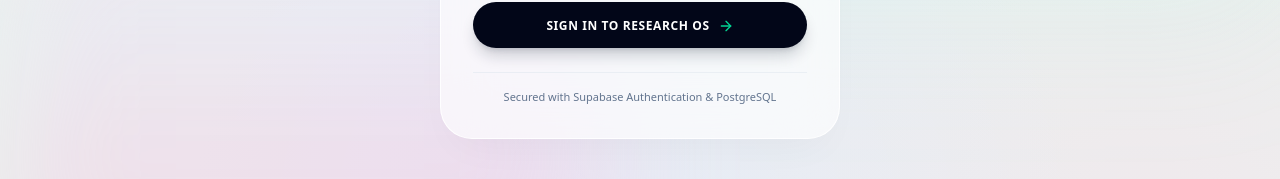
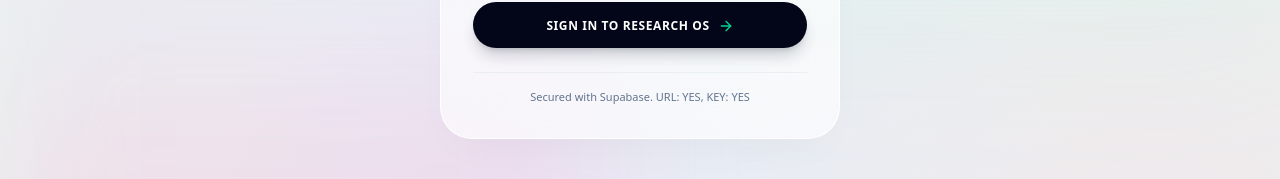
Before and after one commit to yash091122/Innova_Hack_chapter-1, a Next.js app: page /auth in a window 1280 px wide. Shown: the part 519-698 px from the top of the page. Built offline with nearby package versions, Linux system fonts and the light colour scheme; no server answers; a web font is replaced by a local one.

Commit message:
chore: add env var debug

```diff
--- a/src/app/auth/page.tsx
+++ b/src/app/auth/page.tsx
@@ -230,7 +230,7 @@ export default function AuthPage() {
 
           {/* Footer note */}
           <div className="text-center text-[11px] text-slate-500 font-medium border-t border-slate-200/60 pt-4">
-            <span>Secured with Supabase Authentication & PostgreSQL</span>
+            <span>Secured with Supabase. URL: {!!process.env.NEXT_PUBLIC_SUPABASE_URL ? "YES" : "NO"}, KEY: {!!process.env.NEXT_PUBLIC_SUPABASE_ANON_KEY ? "YES" : "NO"}</span>
           </div>
 
         </motion.div>
```
